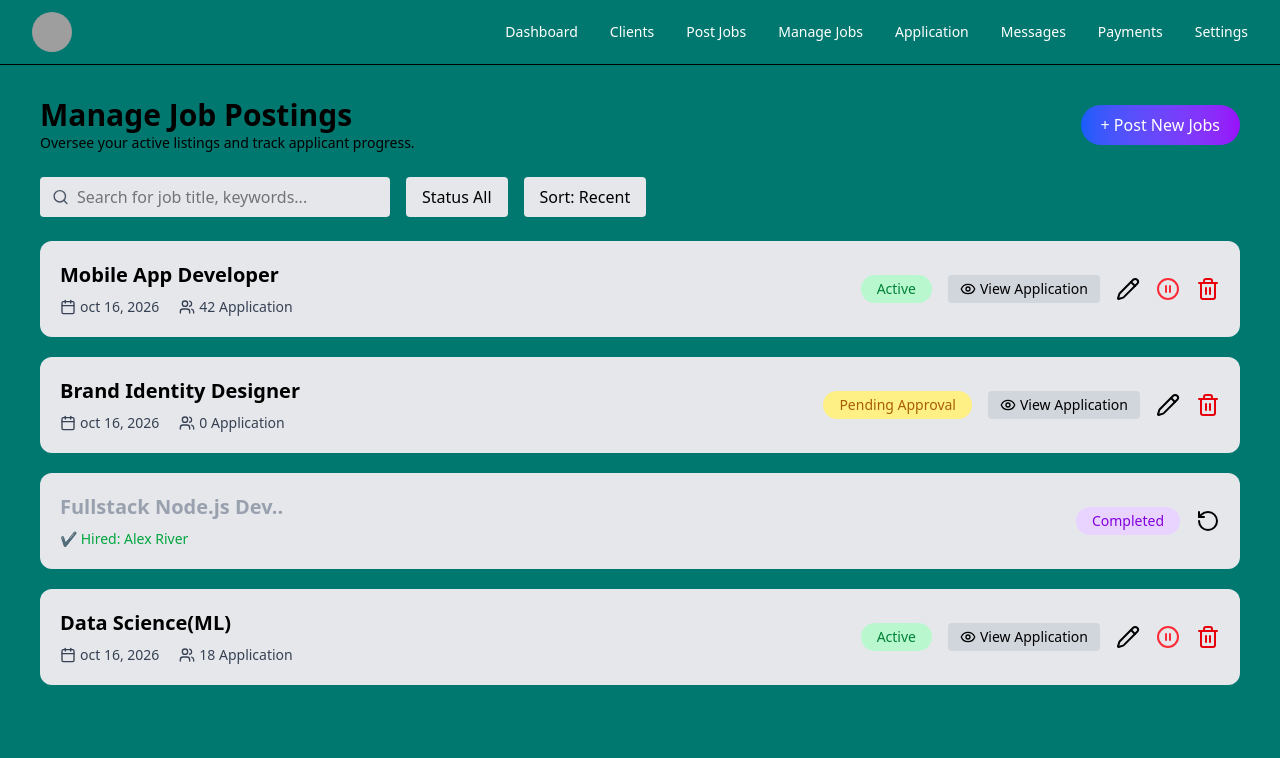
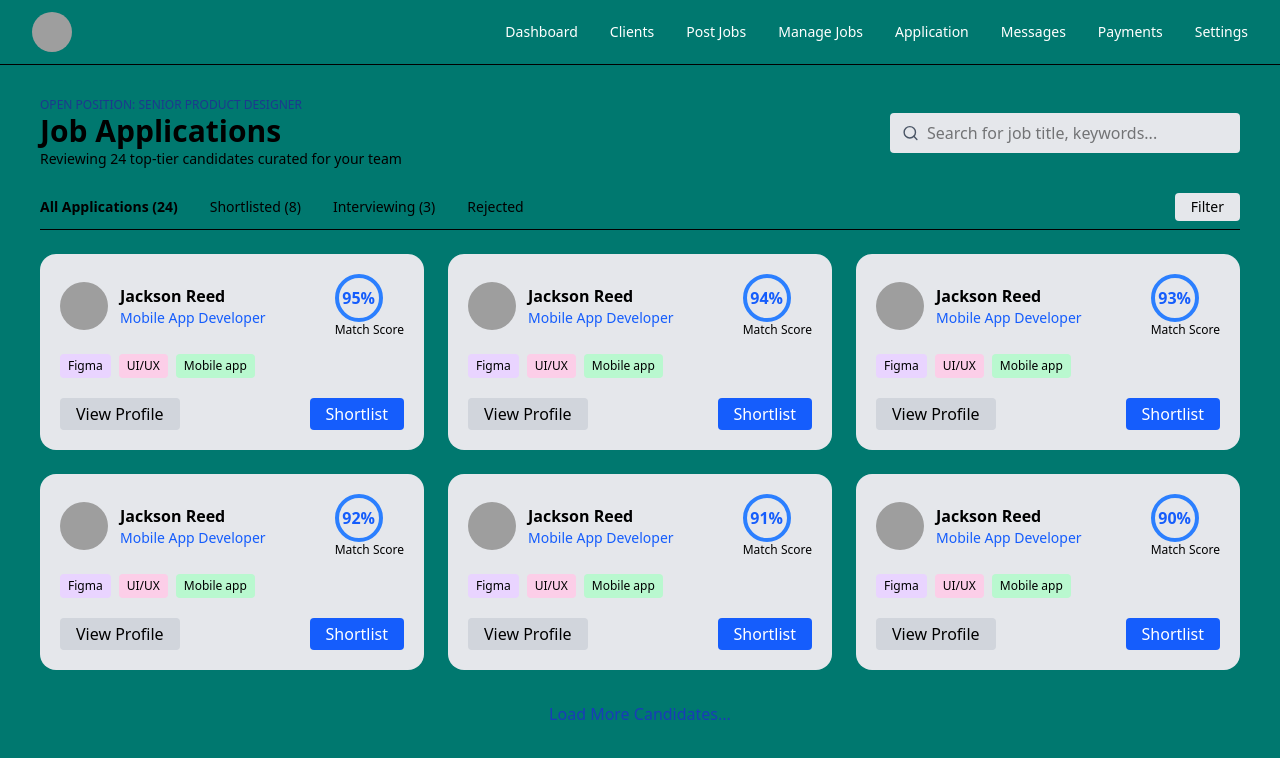
Before and after one commit to vikashkumar97983282-glitch/Talent-Talk-using-React, a React (Vite) app in the folder Talent_talk/: page / in a window 1280 px wide. Shown: the top 758 px of the page. Built offline with nearby package versions, Linux system fonts and the light colour scheme; grey boxes are pictures that could not be loaded; what ag-charts-community would draw is missing.

Commit message:
this is job application page for company side.

```diff
--- a/Talent_talk/src/App.jsx
+++ b/Talent_talk/src/App.jsx
@@ -20,6 +20,7 @@ import CompanyDashboard from "./companypage/companyadmin/dashboard";
 import CompanyClient from "./companypage/companyclient/companyClient";
 import CompanyPostJob from "./companypage/companypostjob/companypostjob";
 import CompanyManageJob from "./companypage/companymanagejob/companymanagejob";
+import CompanyJobApplication from "./companypage/companyJobApplication/companyJobApplication";
 
 
 function App() {
@@ -33,7 +34,8 @@ function App() {
     {/* <CompanyDashboard/> */}
     {/* <CompanyClient/> */}
     {/* <CompanyPostJob/> */}
-    <CompanyManageJob/>
+    {/* <CompanyManageJob/> */}
+    <CompanyJobApplication/>
 
 
 
--- /dev/null
+++ b/Talent_talk/src/companypage/companyJobApplication/companyJobApplication.jsx
@@ -0,0 +1,14 @@
+import React from "react";
+import CompanyJobApplicationsContent from "./companyJobApplicationContent";
+import CompanyHeader from "../companyclient/companyheader";
+
+function CompanyJobApplication(){
+    return (
+        <div>
+            <CompanyHeader/>
+            <CompanyJobApplicationsContent/>
+        </div>
+    );
+}
+
+export default CompanyJobApplication;
--- /dev/null
+++ b/Talent_talk/src/companypage/companyJobApplication/companyJobApplicationContent.jsx
@@ -0,0 +1,140 @@
+import React from "react";
+import { Search } from "lucide-react";
+
+const candidates = [
+  { id: 1, name: "Jackson Reed", role: "Mobile App Developer", score: 95 },
+  { id: 2, name: "Jackson Reed", role: "Mobile App Developer", score: 94 },
+  { id: 3, name: "Jackson Reed", role: "Mobile App Developer", score: 93 },
+  { id: 4, name: "Jackson Reed", role: "Mobile App Developer", score: 92 },
+  { id: 5, name: "Jackson Reed", role: "Mobile App Developer", score: 91 },
+  { id: 6, name: "Jackson Reed", role: "Mobile App Developer", score: 90 },
+];
+
+const CompanyJobApplicationsContent = () => {
+  return (
+    <div className="bg-teal-700 min-h-screen px-10 py-8">
+
+      {/* Top Section */}
+      <div className="flex justify-between items-center mb-6">
+
+        <div>
+          <p className="text-xs uppercase text-blue-900">
+            Open Position: Senior Product Designer
+          </p>
+
+          <h1 className="text-3xl font-bold text-black">
+            Job Applications
+          </h1>
+
+          <p className="text-sm text-black">
+            Reviewing 24 top-tier candidates curated for your team
+          </p>
+        </div>
+
+        {/* Search */}
+        <div className="flex items-center bg-gray-200 rounded px-3 w-[350px]">
+          <Search size={18} className="text-gray-600"/>
+          <input
+            type="text"
+            placeholder="Search for job title, keywords..."
+            className="bg-transparent outline-none p-2 w-full"
+          />
+        </div>
+
+      </div>
+
+      {/* Tabs */}
+      <div className="flex gap-8 text-sm border-b pb-2 mb-6">
+        <button className="font-semibold">All Applications (24)</button>
+        <button>Shortlisted (8)</button>
+        <button>Interviewing (3)</button>
+        <button>Rejected</button>
+
+        <div className="ml-auto">
+          <button className="bg-gray-200 px-4 py-1 rounded">
+            Filter
+          </button>
+        </div>
+      </div>
+
+      {/* Candidate Cards */}
+      <div className="grid grid-cols-3 gap-6">
+
+        {candidates.map((candidate) => (
+          <div
+            key={candidate.id}
+            className="bg-gray-200 rounded-2xl p-5"
+          >
+
+            {/* Profile */}
+            <div className="flex justify-between items-center">
+
+              <div className="flex items-center gap-3">
+                <img
+                  src="https://i.pravatar.cc/50"
+                  alt="candidate"
+                  className="w-12 h-12 rounded-full"
+                />
+
+                <div>
+                  <h3 className="font-semibold">
+                    {candidate.name}
+                  </h3>
+
+                  <p className="text-blue-600 text-sm">
+                    {candidate.role}
+                  </p>
+                </div>
+              </div>
+
+              {/* Score */}
+              <div className="text-center">
+                <div className="w-12 h-12 rounded-full border-4 border-blue-500 flex items-center justify-center text-blue-600 font-semibold">
+                  {candidate.score}%
+                </div>
+                <p className="text-xs">Match Score</p>
+              </div>
+
+            </div>
+
+            {/* Skills */}
+            <div className="flex gap-2 mt-4 text-xs">
+              <span className="bg-purple-200 px-2 py-1 rounded">
+                Figma
+              </span>
+              <span className="bg-pink-200 px-2 py-1 rounded">
+                UI/UX
+              </span>
+              <span className="bg-green-200 px-2 py-1 rounded">
+                Mobile app
+              </span>
+            </div>
+
+            {/* Buttons */}
+            <div className="flex justify-between mt-5">
+              <button className="bg-gray-300 px-4 py-1 rounded">
+                View Profile
+              </button>
+
+              <button className="bg-blue-600 text-white px-4 py-1 rounded">
+                Shortlist
+              </button>
+            </div>
+
+          </div>
+        ))}
+
+      </div>
+
+      {/* Load More */}
+      <div className="text-center mt-8">
+        <button className="text-blue-800">
+          Load More Candidates...
+        </button>
+      </div>
+
+    </div>
+  );
+};
+
+export default CompanyJobApplicationsContent;
```
